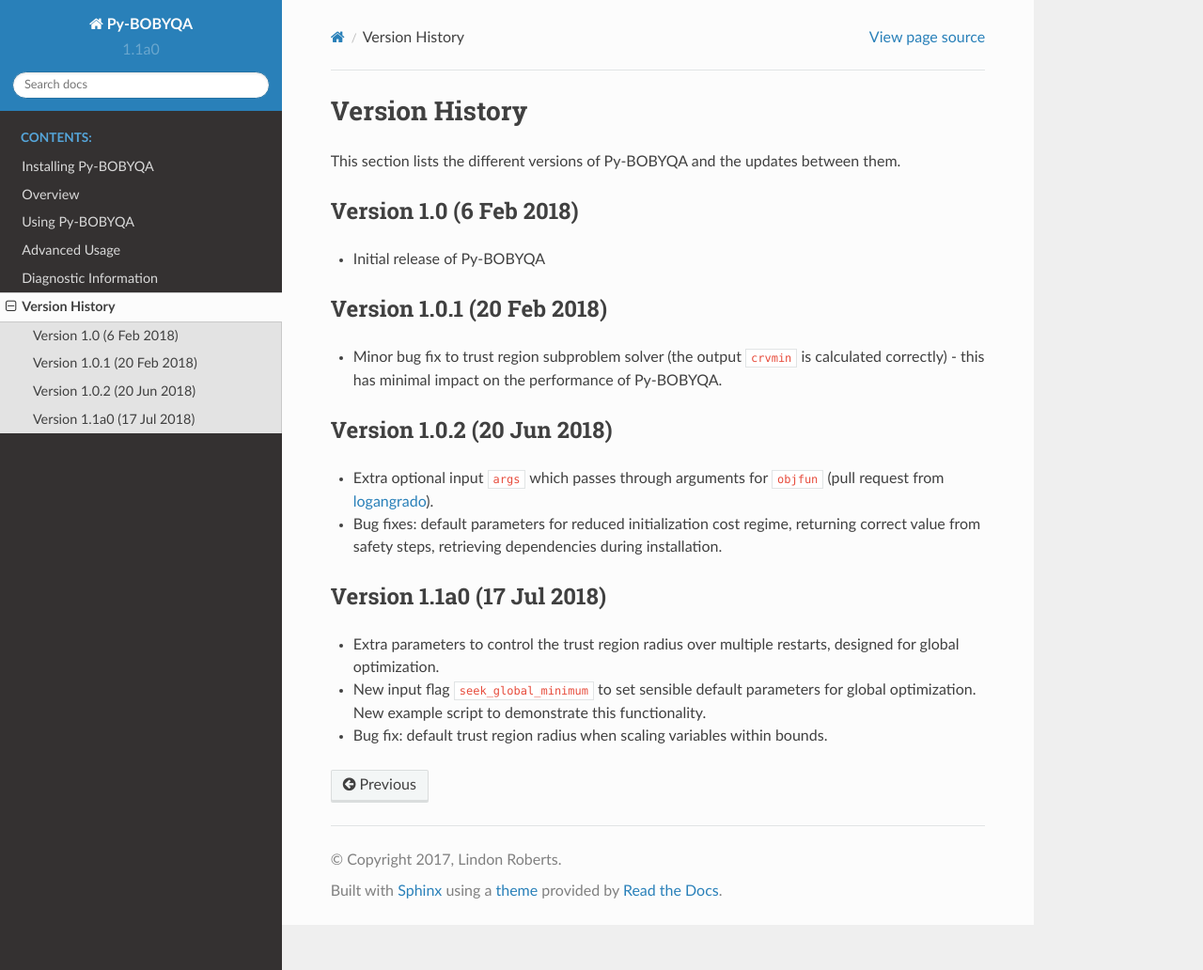
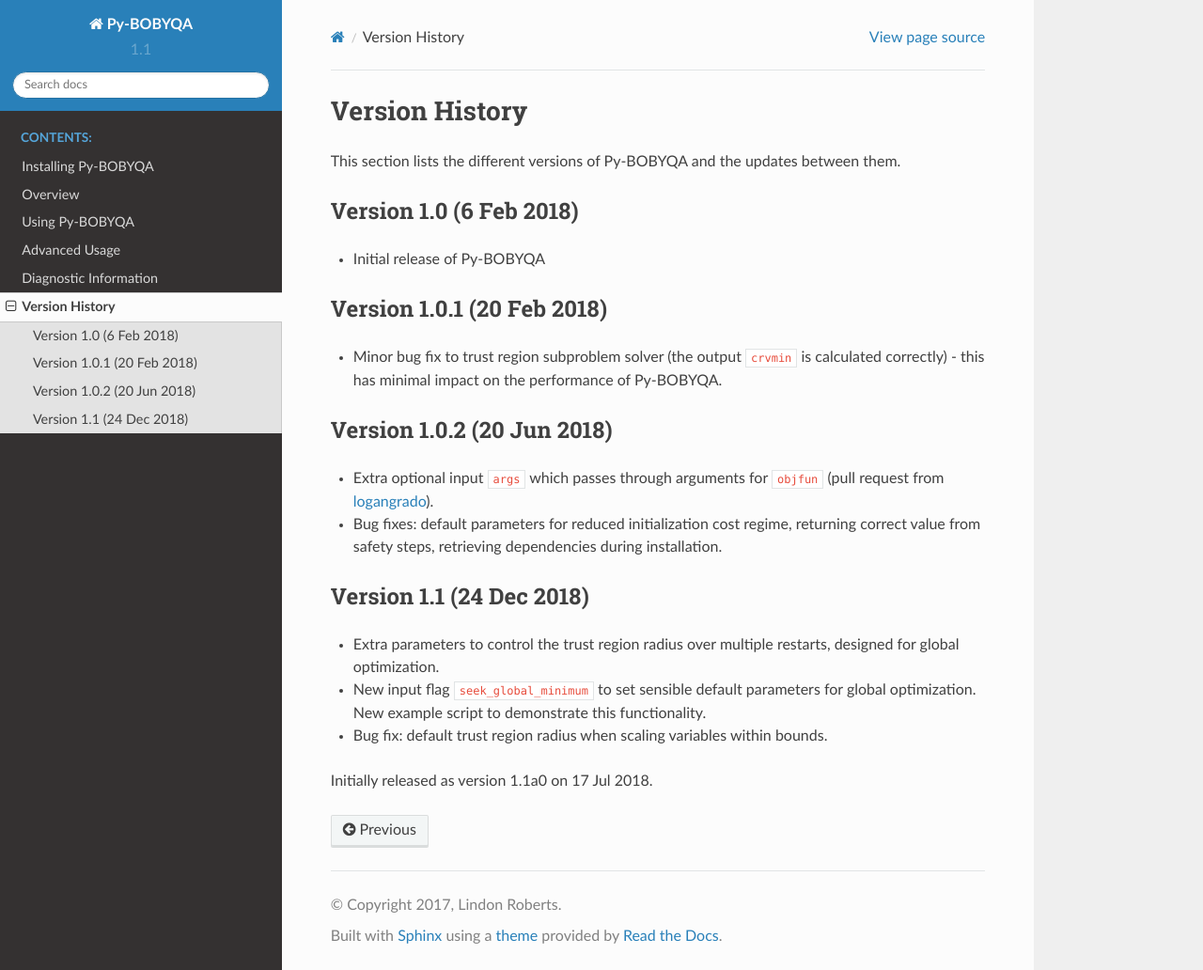
Before and after one commit to numericalalgorithmsgroup/pybobyqa, a Sphinx documentation site: the page built from docs/history.rst, in a window 1280 px wide and 1032 px high. Shown: the whole window at 94% size. Built offline with Sphinx 7.4.7 and the Read the Docs theme 2.0.0, drawn with Linux system fonts in a browser that asks for light colours.

Commit message:
Updated to version 1.1 (no code changes since 1.1a0)

```diff
--- a/docs/history.rst
+++ b/docs/history.rst
@@ -15,8 +15,10 @@
 * Extra optional input :code:`args` which passes through arguments for :code:`objfun` (pull request from `logangrado <https://github.com/logangrado>`_).
 * Bug fixes: default parameters for reduced initialization cost regime, returning correct value from safety steps, retrieving dependencies during installation.
 
-Version 1.1a0 (17 Jul 2018)
+Version 1.1 (24 Dec 2018)
 ---------------------------
 * Extra parameters to control the trust region radius over multiple restarts, designed for global optimization.
 * New input flag :code:`seek_global_minimum` to set sensible default parameters for global optimization. New example script to demonstrate this functionality.
 * Bug fix: default trust region radius when scaling variables within bounds.
+
+Initially released as version 1.1a0 on 17 Jul 2018.
--- a/pybobyqa/version.py
+++ b/pybobyqa/version.py
@@ -22,4 +22,4 @@
 
 """
 
-__version__ = '1.1a0'
+__version__ = '1.1'
--- a/setup.py
+++ b/setup.py
@@ -39,7 +39,7 @@
     author='Lindon Roberts',
     author_email='lindon.roberts@maths.ox.ac.uk',
     url="https://github.com/numericalalgorithmsgroup/pybobyqa/",
-    download_url="https://github.com/numericalalgorithmsgroup/pybobyqa/archive/v1.0.2.tar.gz",
+    download_url="https://github.com/numericalalgorithmsgroup/pybobyqa/archive/v1.1.tar.gz",
     packages=['pybobyqa'],
     license='GNU GPL',
     keywords = "mathematics derivative free optimization",
```
Also changed, not shown: 14 other files.
